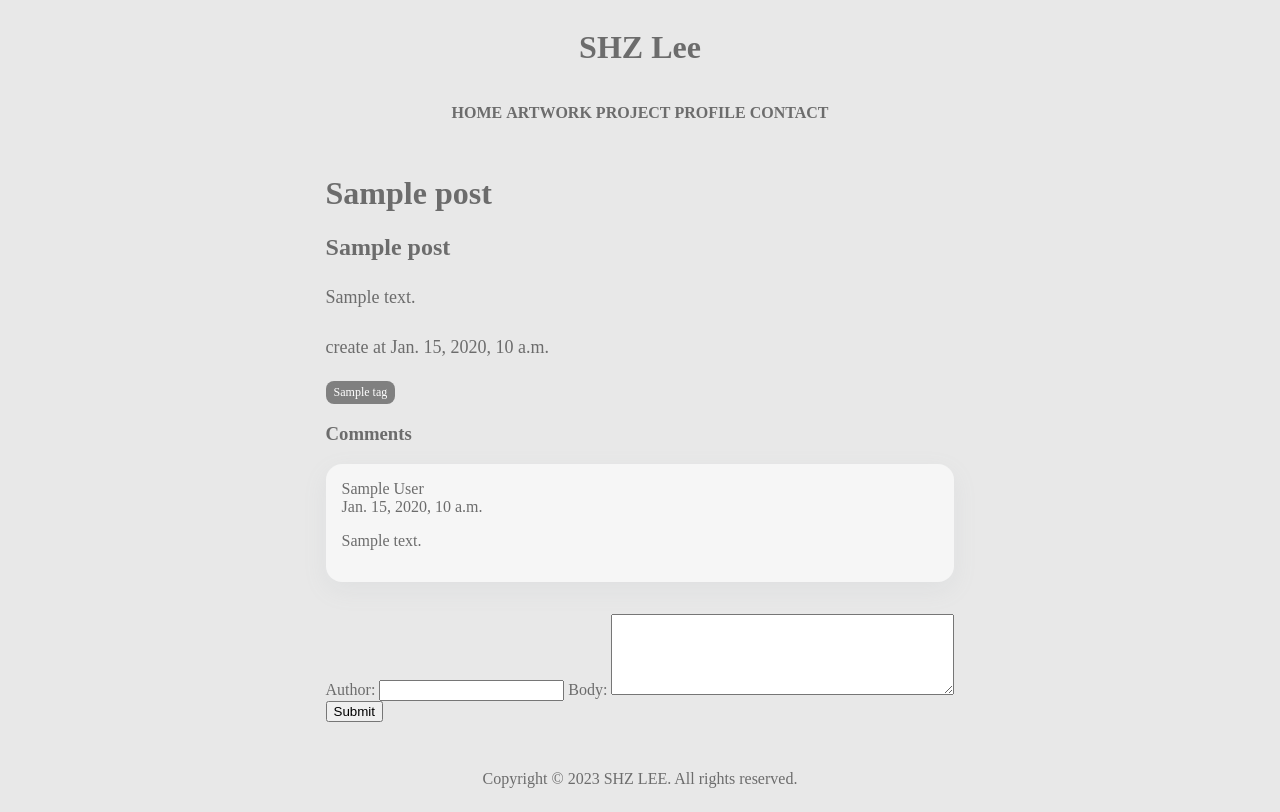
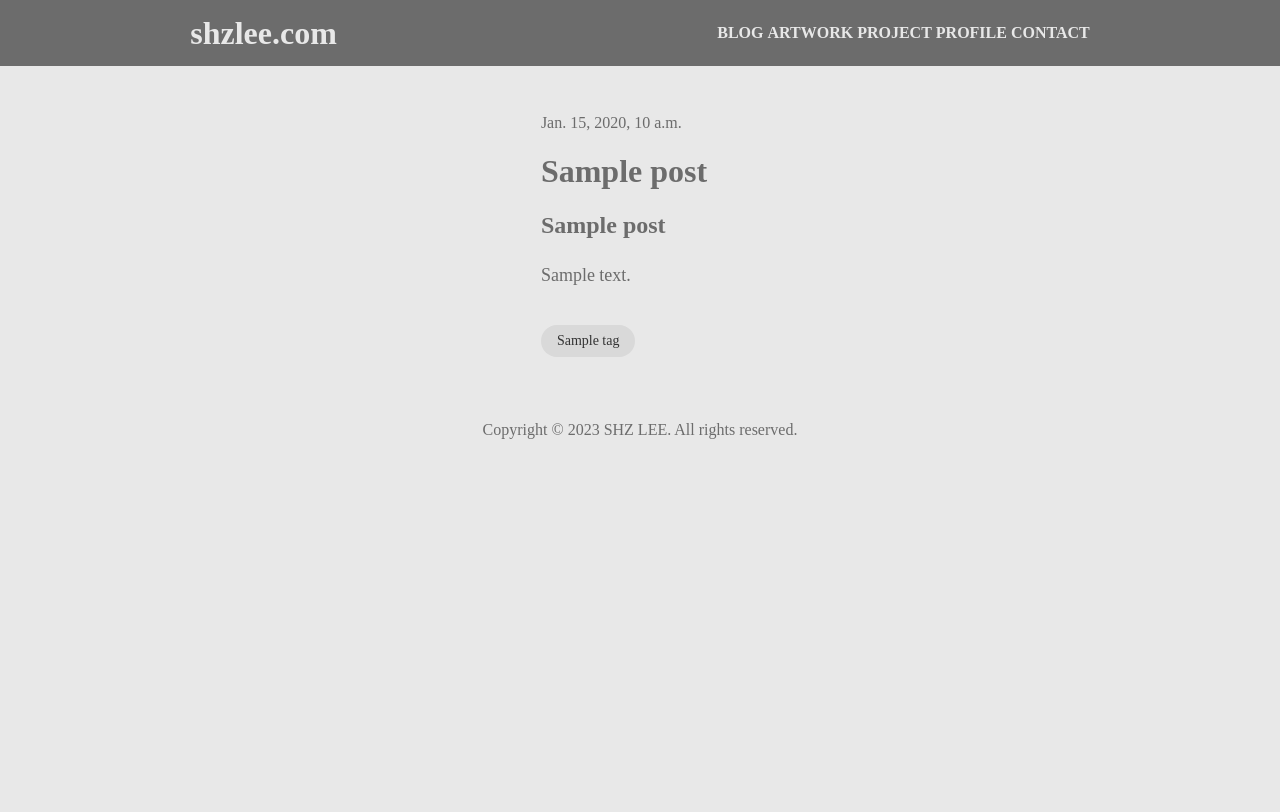
Before and after one commit to xero7689/SHZ-BLOG, a Django app: a page that uses blog/templates/blog/base.html in a window 1280 px wide. After the commit the page ends 439 px from the top, so only its background shows below. Run offline with Django 4.2, Linux system fonts and the light colour scheme; tables that the repository leaves empty hold one stand-in row (values such as "Sample post"); some libraries are stand-ins or nearby versions.

Commit message:
feature: Add context processor of blog application

```diff
--- /dev/null
+++ b/blog/context_processors.py
@@ -0,0 +1,6 @@
+from .models import Profile
+
+
+def profile(request):
+    profile = Profile.objects.first()
+    return {'profile': profile}
--- a/blog/static/blog/style.css
+++ b/blog/static/blog/style.css
@@ -1,3 +1,39 @@
+:root {
+    /* Shades of gray */
+    --color-gray-100: #f5f5f5;
+    --color-gray-200: #e8e8e8;
+    --color-gray-300: #d9d9d9;
+    --color-gray-400: #bfbfbf;
+    --color-gray-500: #999999;
+    --color-gray-600: #666666;
+    --color-gray-700: #4d4d4d;
+    --color-gray-800: #333333;
+    --color-gray-900: #1a1a1a;
+
+    /* Silver hues */
+    --color-silver-light: #c0c0c0;
+    --color-silver-dark: #a9a9a9;
+    --color-silver-cool: #b4b4b4;
+    --color-silver-warm: #c4c4c4;
+
+    /* Accent colors */
+    --color-accent-blue: #4285f4;
+    --color-accent-green: #34a853;
+    --color-accent-yellow: #fbbc05;
+    --color-accent-red: #ea4335;
+
+    /* Text colors */
+    --color-text-primary: var(--color-gray-900);
+    --color-text-secondary: var(--color-gray-600);
+    --color-text-white: #ffffff;
+
+    /* Background colors */
+    --color-background-primary: var(--color-gray-100);
+    --color-background-secondary: var(--color-gray-200);
+    --color-background-accent: var(--color-accent-blue);
+    --color-background-overlay: rgba(0, 0, 0, 0.2);
+}
+
 a {
     color: inherit;
     text-decoration: none;
@@ -7,14 +43,35 @@ body {
     display: flex;
     flex-direction: column;
     align-items: center;
-    background-color: #e8e8e8;
+    background-color: var(--color-background-secondary);
     color: #6c6c6c;
+    margin: 0;
 }
 
-#header-wrapper {
+#appbar-wrapper {
+    display: flex;
+    flex-direction: row;
+    justify-content: space-around;
+    align-items: center;
+    width: 100%;
+    background-color: #6c6c6c;
+    color: #e8e8e8;
+    padding: 0.5rem;
 }
 
-#nav-wrapper {
+#header-wrapper {}
+
+.site-header-text {
+    margin: 0;
+}
+
+#nav-wrapper {}
+
+#sidepanel-wrapper {
+}
+
+#index-sidepanel-profile h2{
+    margin: 0;
 }
 
 .nav-list {
@@ -29,32 +86,49 @@ body {
 
 #content-wrapper {
     display: flex;
+    gap: 1rem 1rem;
+    padding: 2rem;
 }
+
+#content-divier {}
 
 #main-wrapper {
 }
 
-#sidepanel-wrapper {
-}
+#sidepanel-wrapper {}
 
 
 .post-list {
     padding: 0;
+    margin: 0;
 }
 
 .post-item {
     list-style-type: none;
-    margin-bottom: 32px;
 }
 
 .post-item:last-of-type {
     margin-bottom: 0;
 }
 
+.index-item-divier {
+    border-top: 1px solid #b3b1b1;
+    margin: 2rem 0 2rem 0;
+}
+
+.post-create-date {
+    margin: 0;
+}
+
 .post-body {
-    max-width: 65ch;
+    max-width: 70ch;
     line-height: 1.8;
     font-size: 18px;
+}
+
+.post-footer p{
+    font-weight: 500;
+    font-size: 16px;
 }
 
 .post-comment-list {
@@ -78,25 +152,27 @@ body {
     margin: 0;
 }
 
-#post-tag-list {
+.post-tag-list {
     padding: 0;
 }
 
 .post-tag-item {
     display: inline-block;
-    padding: 4px 8px;
-    background-color: grey;
-    color: white;
-    font-size: 12px;
-    border-radius: 8px;;
+    padding: 8px 16px;
+    background-color: var(--color-gray-300);
+    color: var(--color-gray-800);
+    font-size: 14px;
+    font-weight: 400;
+    border-radius: 100px;
 }
 
 #post-detail-wrapper {
-    padding: 1em 4em 2em 4em;
+    display: flex;
+    flex-direction: column;
 }
 
 #post-detail-body-wrapper {
-    max-width: 65ch;
+    max-width: 70ch;
     font-size: 18px;
     line-height: 1.8;
 }
--- a/blog/templates/blog/base.html
+++ b/blog/templates/blog/base.html
@@ -57,10 +57,10 @@
       <script type="text/javascript" src="{% static 'plugins/js/emojis.min.js' %}"></script>
       <script type="text/javascript"
               src="{% static 'martor/js/martor.bootstrap.min.js' %}"></script>
-
     {% endblock js %}
   </head>
   <body id="body">
+    <div id="appbar-wrapper">
       <header id="header">
         {% block header %}
           <h1>Default Header</h1>
@@ -70,6 +70,7 @@
         {% block nav %}
         {% endblock nav %}
       </nav>
+    </div>
     <div id="content-wrapper">
       <main>
         <div id="main-wrapper">
@@ -77,6 +78,7 @@
           {% endblock main %}
         </div>
       </main>
+      <div id="content-divider"></div>
       <aside>
         <div id="sidepanel-wrapper">
           {% block sidepanel %}
--- a/blog/templates/blog/index.html
+++ b/blog/templates/blog/index.html
@@ -5,14 +5,14 @@
 {% endblock head %}
 {% block header %}
   <div id="header-wrapper">
-    <h1>SHZ Lee</h1>
+    <h1 class="site-header-text">shzlee.com</h1>
   </div>
 {% endblock header %}
 {% block nav %}
   <div id="nav-wrapper">
     <ul class="nav-list">
       <li class="nav-item">
-        <a href="{% url 'index' %}">HOME</a>
+        <a href="{% url 'index' %}">BLOG</a>
       </li>
       <li class="nav-item">
         <a>ARTWORK</a>
@@ -30,22 +30,32 @@
   </div>
 {% endblock nav %}
 {% block sidepanel %}
-<div id="index-sidepanel-profile">
-</div>
+  <div id="sidepanel-profile-wrapper">
+    <div id="index-sidepanel-profile">
+      <h2><span>About Me</span></h2>
+      <p>{{ profile.biography }}</p>
+    </div>
+    <div id="index-sidepanel-archive">
+      <h2><span>Archive</span></h2>
+    </div>
+  </div>
 {% endblock sidepanel %}
 {% block main %}
   <div id="index-main-wrapper">
     <ul class="post-list">
       {% for post in posts %}
         <li class="post-item">
-          <hr class="index-item-divier">
           <p class="post-create-date">{{ post.publish_date }}</p>
           <h1 class="post-title">
             <a href='{{ post.get_absolute_url }}'>{{ post.title }}</a>
           </h1>
-          <div class="post-body"><p>{{ post.abstract }}</p></div>
-          <span>Read More</span>
-          {% include "blog/tagListComponent.html" with tags_list_object=post.tags.all %}
+          <div class="post-body">
+            <p>{{ post.abstract }}</p>
+          </div>
+          <div class="post-footer">
+            <p><a href='{{ post.get_absolute_url }}'>Read More</a></p>
+          </div>
+          <hr class="index-item-divier">
         </li>
       {% endfor %}
     </ul>
--- a/blog/templates/blog/postBody.html
+++ b/blog/templates/blog/postBody.html
@@ -1,9 +1,9 @@
 {% load martortags %}
-<div id="post-detail-header-wrapper">
-    <h1>{{ object.title }}</h1>
-    <h2>{{ object.subtitle }}</h2>
+<div id="post-body-wrapper">
+    <div id="post-detail-header-wrapper">
+        <p>{{ object.created_date }}</p>
+        <h1>{{ object.title }}</h1>
+        <h2>{{ object.subtitle }}</h2>
+    </div>
+    <div id="post-detail-body-wrapper">{{ object.body|safe_markdown }}</div>
 </div>
-<div id="post-detail-body-wrapper">
-    {{ object.body|safe_markdown }}
-    <p>create at {{ object.created_date }}</p>
-</div>
--- a/blog/templates/blog/postDetail.html
+++ b/blog/templates/blog/postDetail.html
@@ -1,11 +1,14 @@
 {% extends "blog/index.html" %}
 {% load martortags %}
+
+{% block sidepanel %}
+{% endblock sidepanel %}
 
 {% block main %}
   <div id="post-detail-wrapper">
     {% include "blog/postBody.html" with object=object %}
     {% include "blog/tagListComponent.html" with tags_list_object=object.tags.all %}
-    <div id="post-comment-wrapper">
+    {% comment %} <div id="post-comment-wrapper">
       <div id="post-comment-header-wrapper">
         <h3>Comments</h3>
       </div>
@@ -36,6 +39,6 @@
           </form>
         </div>
       </div>
-    </div>
+    </div> {% endcomment %}
   </div>
 {% endblock main %}
--- a/blog/templates/blog/tagListComponent.html
+++ b/blog/templates/blog/tagListComponent.html
@@ -1,5 +1,5 @@
 <div id="tag-list-component-wrap">
-    <ul id="post-tag-list">
+    <ul class="post-tag-list">
         {% for tag in tags_list_object %}
             <li class="post-tag-item">
                 <a href="{% url 'tag_detail' name=tag.name %}">{{ tag.name }}</a>
--- a/shzleeBlog/settings.py
+++ b/shzleeBlog/settings.py
@@ -65,6 +65,7 @@ TEMPLATES = [
                 'django.template.context_processors.request',
                 'django.contrib.auth.context_processors.auth',
                 'django.contrib.messages.context_processors.messages',
+                'blog.context_processors.profile'
             ],
         },
     },
```
Lines whose indentation alone changed are shown as unchanged.
